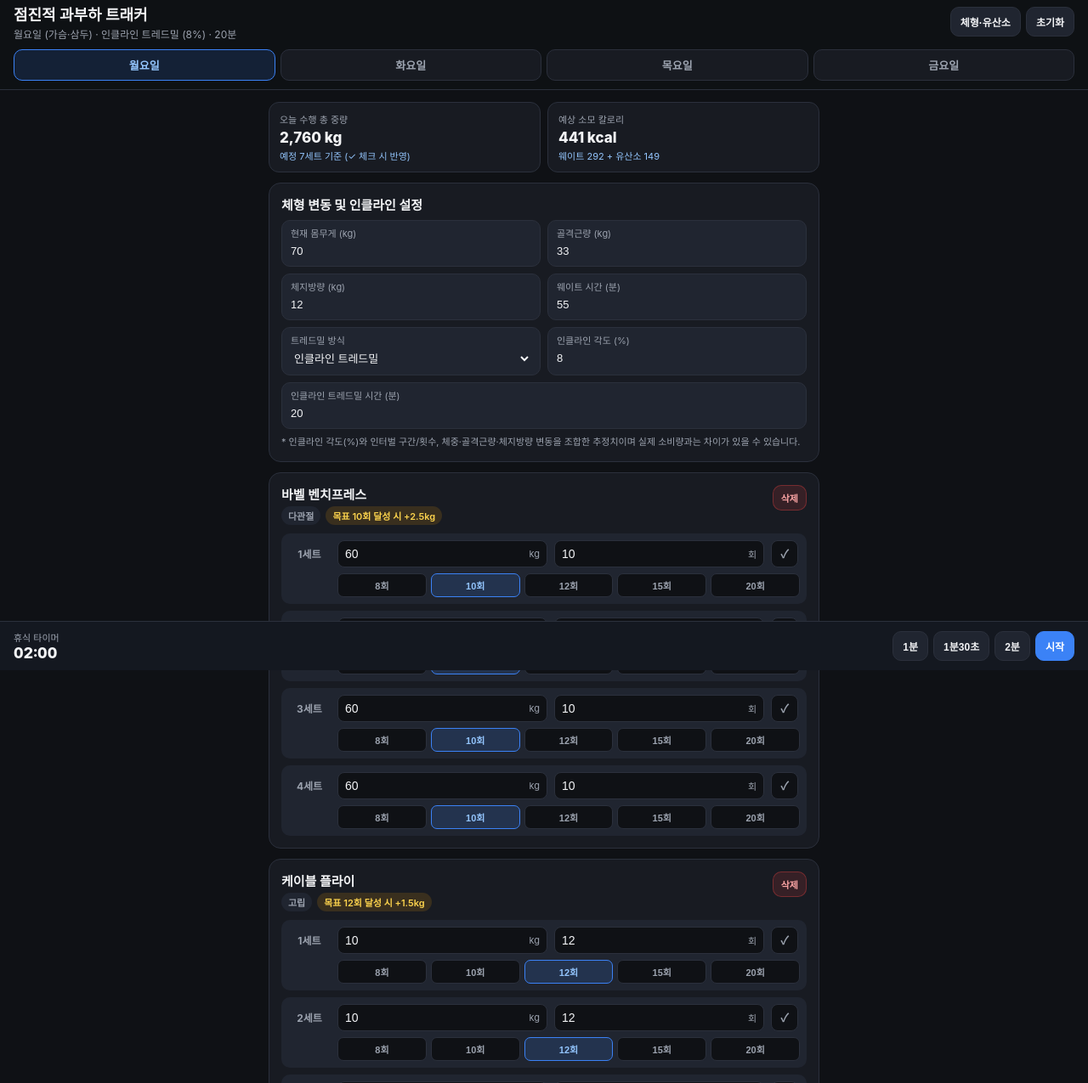
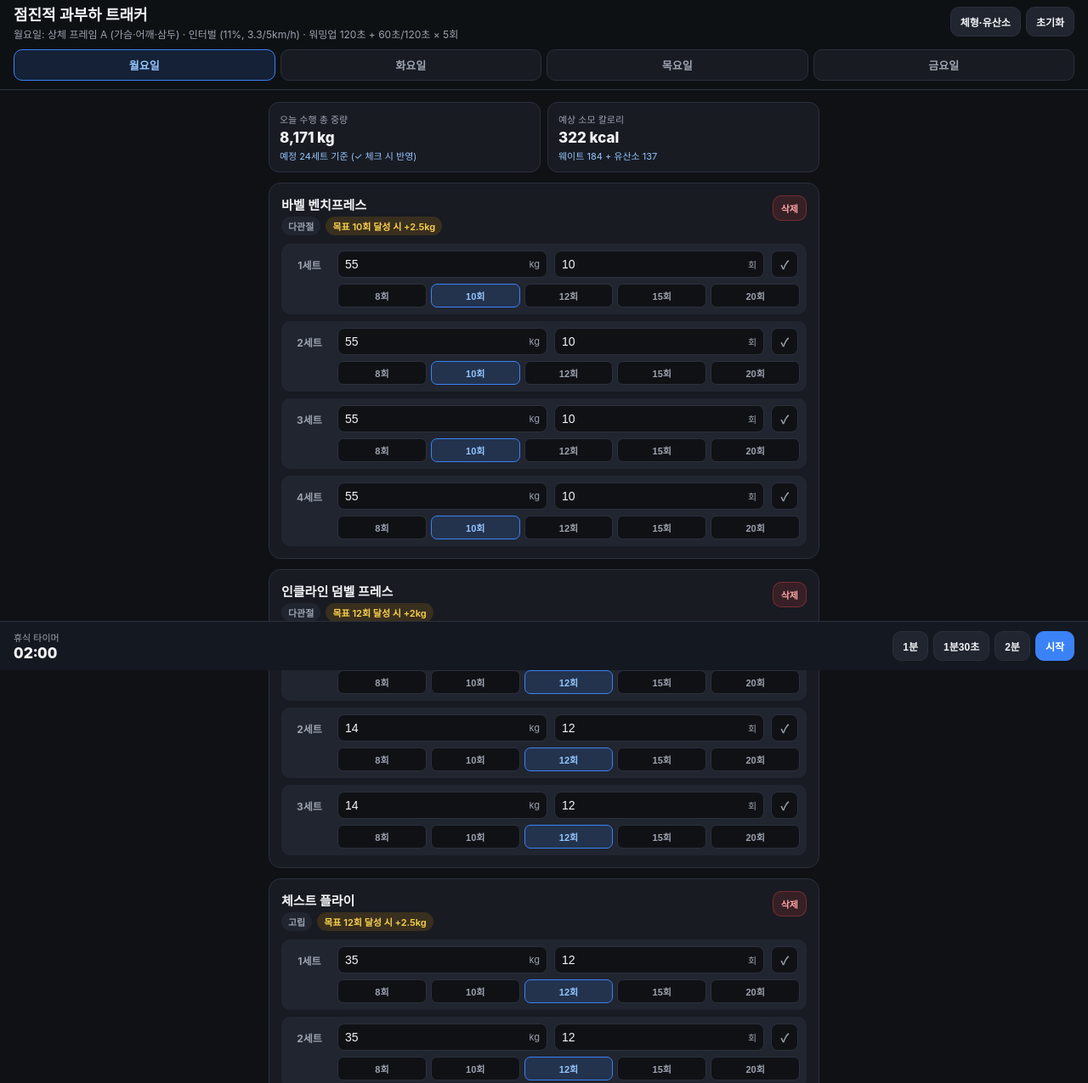
Before and after one commit to hds5353-hash/workout-tracker-, a plain HTML site: page index.html in a window 1280 px wide. Shown: the part 11-1286 px from the top of the page at 85% size. Drawn offline with Linux system fonts and the light colour scheme.

Commit message:
index.html

```diff
--- a/index.html
+++ b/index.html
@@ -383,34 +383,100 @@
   </div>
 
   <script>
-    const STORAGE_KEY = "progressive_overload_tracker_v6";
+    const STORAGE_KEY = "progressive_overload_tracker_v8";
     const DAYS = ["월", "화", "목", "금"];
     const REP_CHOICES = [8, 10, 12, 15, 20];
     const DAY_NAMES = {
-      "월": "월요일 (가슴·삼두)",
-      "화": "화요일 (하체·어깨)",
-      "목": "목요일 (등·이두)",
-      "금": "금요일 (가슴 상부·보조)"
+      "월": "월요일: 상체 프레임 A (가슴·어깨·삼두)",
+      "화": "화요일: 하체 & 호르몬 Day (하체·등·이두)",
+      "목": "목요일: 상체 디테일 B (등/어깨·삼두/전완)",
+      "금": "금요일: 상체 하이라이트 C (가슴/어깨·이두/전완)"
+    };
+
+    const DAY_CARDIO_PRESETS = {
+      "월": {
+        mode: "interval_incline",
+        inclinePct: 11,
+        minutes: 20,
+        warmupSec: 120,
+        lowSpeedKmh: 3.3,
+        highSpeedKmh: 5.0,
+        highSec: 60,
+        lowSec: 120,
+        rounds: 5
+      },
+      "화": {
+        mode: "steady_incline",
+        inclinePct: 12,
+        minutes: 20,
+        warmupSec: 120,
+        lowSpeedKmh: 3.3,
+        highSpeedKmh: 5.5,
+        highSec: 60,
+        lowSec: 120,
+        rounds: 6
+      },
+      "목": {
+        mode: "interval_incline",
+        inclinePct: 11,
+        minutes: 20,
+        warmupSec: 120,
+        lowSpeedKmh: 3.3,
+        highSpeedKmh: 5.0,
+        highSec: 60,
+        lowSec: 120,
+        rounds: 5
+      },
+      "금": {
+        mode: "interval_incline",
+        inclinePct: 11,
+        minutes: 20,
+        warmupSec: 120,
+        lowSpeedKmh: 3.3,
+        highSpeedKmh: 5.0,
+        highSec: 60,
+        lowSec: 120,
+        rounds: 5
+      }
     };
 
     const DEFAULT_ROUTINE = {
       "월": [
-        { id: "mon-bench", name: "바벨 벤치프레스", type: "compound", targetReps: 10, stepKg: 2.5, defaultWeight: 60, sets: 4, restSec: 120 },
-        { id: "mon-fly", name: "케이블 플라이", type: "isolation", targetReps: 12, stepKg: 1.5, defaultWeight: 10, sets: 3, restSec: 90 }
+        { id: "mon-bench", name: "바벨 벤치프레스", type: "compound", targetReps: 10, stepKg: 2.5, defaultWeight: 55, sets: 4, restSec: 120 },
+        { id: "mon-inc-db", name: "인클라인 덤벨 프레스", type: "compound", targetReps: 12, stepKg: 2, defaultWeight: 14, sets: 3, restSec: 120 },
+        { id: "mon-chest-fly", name: "체스트 플라이", type: "isolation", targetReps: 12, stepKg: 2.5, defaultWeight: 35, sets: 3, restSec: 90 },
+        { id: "mon-oh-db", name: "오버헤드 덤벨 프레스", type: "compound", targetReps: 12, stepKg: 2, defaultWeight: 12, sets: 3, restSec: 120 },
+        { id: "mon-slr", name: "사레레 / 케레레", type: "isolation", targetReps: 20, stepKg: 1, defaultWeight: 5, sets: 4, restSec: 75 },
+        { id: "mon-pushdown", name: "[삼두] 케이블 푸쉬다운", type: "isolation", targetReps: 15, stepKg: 2.5, defaultWeight: 35, sets: 3, restSec: 90 },
+        { id: "mon-ab", name: "케이블크런치 / 행잉레그레이즈", type: "isolation", targetReps: 15, stepKg: 2.5, defaultWeight: 30, sets: 4, restSec: 75 }
       ],
       "화": [
-        { id: "tue-squat", name: "바벨 스쿼트", type: "compound", targetReps: 10, stepKg: 5, defaultWeight: 70, sets: 4, restSec: 120 },
-        { id: "tue-rdl", name: "루마니안 데드리프트", type: "compound", targetReps: 10, stepKg: 5, defaultWeight: 60, sets: 3, restSec: 120 },
-        { id: "tue-slr", name: "사이드 레터럴 레이즈", type: "isolation", targetReps: 15, stepKg: 1, defaultWeight: 6, sets: 4, restSec: 75 }
+        { id: "tue-squat", name: "바벨 스쿼트", type: "compound", targetReps: 10, stepKg: 5, defaultWeight: 60, sets: 4, restSec: 120 },
+        { id: "tue-rdl", name: "루마니안 데드리프트", type: "compound", targetReps: 12, stepKg: 5, defaultWeight: 60, sets: 3, restSec: 120 },
+        { id: "tue-inner", name: "이너타이머신", type: "isolation", targetReps: 20, stepKg: 2.5, defaultWeight: 40, sets: 3, restSec: 75 },
+        { id: "tue-outer", name: "아웃타이머신", type: "isolation", targetReps: 20, stepKg: 5, defaultWeight: 75, sets: 3, restSec: 75 },
+        { id: "tue-calf", name: "카프레이즈 (덤벨)", type: "isolation", targetReps: 20, stepKg: 2.5, defaultWeight: 10, sets: 3, restSec: 75 },
+        { id: "tue-arm-pd", name: "암풀다운", type: "isolation", targetReps: 12, stepKg: 2.5, defaultWeight: 35, sets: 3, restSec: 90 },
+        { id: "tue-curl", name: "[이두] 바벨 컬 (또는 EZ바)", type: "isolation", targetReps: 12, stepKg: 2.5, defaultWeight: 25, sets: 3, restSec: 90 }
       ],
       "목": [
-        { id: "thu-row", name: "바벨 로우 / 시티드 로우", type: "compound", targetReps: 10, stepKg: 2.5, defaultWeight: 50, sets: 3, restSec: 120 },
-        { id: "thu-curl", name: "이지바 바벨컬", type: "isolation", targetReps: 12, stepKg: 2.5, defaultWeight: 25, sets: 3, restSec: 90 }
+        { id: "thu-pullup", name: "풀업", type: "compound", targetReps: 4, stepKg: 1, defaultWeight: 0, sets: 3, restSec: 120 },
+        { id: "thu-cable-row", name: "시티드 케이블 로우", type: "compound", targetReps: 12, stepKg: 2.5, defaultWeight: 45, sets: 4, restSec: 120 },
+        { id: "thu-bb-row", name: "바벨로우", type: "compound", targetReps: 8, stepKg: 5, defaultWeight: 45, sets: 4, restSec: 120 },
+        { id: "thu-mil-press", name: "밀리터리 프레스", type: "compound", targetReps: 10, stepKg: 2.5, defaultWeight: 30, sets: 4, restSec: 120 },
+        { id: "thu-slr", name: "사이드 / 케이블 레터럴 레이즈", type: "isolation", targetReps: 20, stepKg: 1, defaultWeight: 5, sets: 4, restSec: 75 },
+        { id: "thu-tri-oh", name: "[삼두] 덤벨 오버헤드 익스텐션", type: "isolation", targetReps: 15, stepKg: 2, defaultWeight: 16, sets: 3, restSec: 90 },
+        { id: "thu-rev-curl", name: "[전완] 리버스 덤벨 컬", type: "isolation", targetReps: 15, stepKg: 2, defaultWeight: 10, sets: 3, restSec: 75 }
       ],
       "금": [
-        { id: "fri-db-bench", name: "덤벨 벤치프레스", type: "compound", targetReps: 10, stepKg: 2, defaultWeight: 14, sets: 4, restSec: 120 },
-        { id: "fri-inc-smith", name: "인클라인 스미스 프레스", type: "compound", targetReps: 10, stepKg: 2.5, defaultWeight: 40, sets: 3, restSec: 120 },
-        { id: "fri-low-fly", name: "로우 케이블 플라이", type: "isolation", targetReps: 12, stepKg: 1.5, defaultWeight: 7.5, sets: 2, restSec: 60 }
+        { id: "fri-db-bench", name: "덤벨 벤치프레스", type: "compound", targetReps: 12, stepKg: 2, defaultWeight: 14, sets: 4, restSec: 120 },
+        { id: "fri-inc-smith", name: "인클라인 스미스 프레스", type: "compound", targetReps: 12, stepKg: 5, defaultWeight: 30, sets: 3, restSec: 120 },
+        { id: "fri-low-fly", name: "로우 케이블 플라이", type: "isolation", targetReps: 12, stepKg: 5, defaultWeight: 5, sets: 2, restSec: 75 },
+        { id: "fri-lat-pd", name: "랫풀다운", type: "compound", targetReps: 12, stepKg: 5, defaultWeight: 40, sets: 4, restSec: 120 },
+        { id: "fri-ab", name: "케이블크런치 / 행잉 레그레이즈", type: "isolation", targetReps: 15, stepKg: 5, defaultWeight: 35, sets: 4, restSec: 75 },
+        { id: "fri-slr", name: "사레레 / 케레레", type: "isolation", targetReps: 20, stepKg: 1, defaultWeight: 5, sets: 4, restSec: 75 },
+        { id: "fri-inc-curl", name: "[이두] 인클라인 덤벨 컬", type: "isolation", targetReps: 12, stepKg: 2, defaultWeight: 10, sets: 3, restSec: 90 },
+        { id: "fri-rev-wrist", name: "[전완] 리버스 리스트 컬", type: "isolation", targetReps: 20, stepKg: 2, defaultWeight: 10, sets: 3, restSec: 75 }
       ]
     };
 
@@ -421,20 +487,15 @@
       } catch (e) {}
       return {
         activeDay: "월",
-        showPanel: true,
+        showPanel: false,
         body: {
           weightKg: 70,
           skeletalMuscleKg: 33,
           bodyFatKg: 12
         },
         cardio: {
-          mode: "steady_incline",
-          inclinePct: 8,
-          minutes: 20,
-          liftingMinutes: 55,
-          highSec: 30,
-          lowSec: 30,
-          rounds: 15
+          ...DAY_CARDIO_PRESETS["월"],
+          liftingMinutes: 35
         },
         routine: structuredClone(DEFAULT_ROUTINE),
         logs: {}
@@ -447,6 +508,19 @@
 
     function saveState() {
       localStorage.setItem(STORAGE_KEY, JSON.stringify(state));
+    }
+
+    function switchDay(d) {
+      state.activeDay = d;
+      const preset = DAY_CARDIO_PRESETS[d];
+      if (preset) {
+        state.cardio = {
+          ...preset,
+          liftingMinutes: state.cardio.liftingMinutes ?? 35
+        };
+      }
+      saveState();
+      render();
     }
 
     function togglePanel() {
@@ -514,52 +588,65 @@
       };
     }
 
+    function calcWalkMet(speedKmh, inclinePct) {
+      const spd = Math.max(0.5, Number(speedKmh) || 3.3);
+      const inc = Math.max(0, Math.min(25, Number(inclinePct) || 0)) / 100;
+      const speedMPerMin = (spd * 1000) / 60;
+      const vo2 = 0.1 * speedMPerMin + 1.8 * speedMPerMin * inc + 3.5;
+      return Math.max(2.0, vo2 / 3.5);
+    }
+
     function calcEstimatedCalories(volInfo) {
       const wKg = Math.max(35, Number(state.body.weightKg) || 70);
       const smmKg = Math.max(0, Number(state.body.skeletalMuscleKg) || 0);
       const fatKg = Math.max(0, Number(state.body.bodyFatKg) || 0);
 
-      let ffmRatio = 1.0;
+      let ffmFactor = 1.0;
       if (smmKg > 0 && wKg > 0) {
         const estFfm = Math.min(wKg, smmKg * 1.28);
-        ffmRatio = Math.min(1.15, Math.max(0.9, 0.88 + (estFfm / wKg) * 0.16));
+        ffmFactor = Math.min(1.08, Math.max(0.94, 0.92 + (estFfm / wKg) * 0.1));
       } else if (fatKg > 0 && wKg > fatKg) {
         const leanRatio = (wKg - fatKg) / wKg;
-        ffmRatio = Math.min(1.15, Math.max(0.9, 0.85 + leanRatio * 0.2));
+        ffmFactor = Math.min(1.08, Math.max(0.94, 0.9 + leanRatio * 0.12));
       }
 
       const incline = Math.max(0, Math.min(25, Number(state.cardio.inclinePct) || 0));
-      const baseInclineMet = 4.3 + incline * 0.28;
+      const lowSpd = Math.max(0.5, Number(state.cardio.lowSpeedKmh) || 3.3);
+      const highSpd = Math.max(0.5, Number(state.cardio.highSpeedKmh) || 5.5);
+
+      const lowMet = calcWalkMet(lowSpd, incline);
+      const highMet = calcWalkMet(highSpd, incline);
 
       let cardioKcal = 0;
       let cardioLabel = "인클라인 트레드밀";
 
       if (state.cardio.mode === "interval_incline") {
-        cardioLabel = `인클라인 인터벌 (${incline}%)`;
+        cardioLabel = `인터벌 (${incline}%, ${lowSpd}/${highSpd}km/h)`;
+        const warmupHours = (Math.max(0, Number(state.cardio.warmupSec) || 0)) / 3600;
         const highSec = Math.max(0, Number(state.cardio.highSec) || 0);
         const lowSec = Math.max(0, Number(state.cardio.lowSec) || 0);
         const rounds = Math.max(0, Number(state.cardio.rounds) || 0);
-        const totalIntervalSec = (highSec + lowSec) * rounds;
 
-        if (totalIntervalSec > 0) {
-          const highHours = (highSec * rounds) / 3600;
-          const lowHours = (lowSec * rounds) / 3600;
-          const highMet = baseInclineMet * 1.35;
-          const lowMet = Math.max(2.8, baseInclineMet * 0.75);
-          cardioKcal = ((highMet * highHours) + (lowMet * lowHours)) * wKg * ffmRatio;
-        } else {
-          const totalHours = (Number(state.cardio.minutes) || 0) / 60;
-          cardioKcal = (baseInclineMet * 1.15) * wKg * totalHours * ffmRatio;
-        }
+        const highHours = (highSec * rounds) / 3600;
+        const lowHours = (lowSec * rounds) / 3600;
+        const cooldownMet = calcWalkMet(3.0, 5);
+        const cooldownHours = 180 / 3600;
+
+        cardioKcal = (
+          lowMet * warmupHours +
+          highMet * highHours +
+          lowMet * lowHours +
+          cooldownMet * cooldownHours
+        ) * wKg * ffmFactor;
       } else {
-        cardioLabel = `인클라인 트레드밀 (${incline}%)`;
+        cardioLabel = `기본 (${incline}%, ${lowSpd}km/h)`;
         const totalHours = (Number(state.cardio.minutes) || 0) / 60;
-        cardioKcal = baseInclineMet * wKg * totalHours * ffmRatio;
+        cardioKcal = lowMet * wKg * totalHours * ffmFactor;
       }
 
       const liftHours = (Number(state.cardio.liftingMinutes) || 0) / 60;
-      const volumeBonus = volInfo.volume * 0.0035;
-      const liftingKcal = (4.5 * wKg * liftHours * ffmRatio) + volumeBonus;
+      const volumeBonus = volInfo.volume * 0.002;
+      const liftingKcal = (4.2 * wKg * liftHours * ffmFactor) + volumeBonus;
 
       return {
         cardioKcal: Math.round(cardioKcal),
@@ -617,7 +704,7 @@
     }
 
     function resetDefaults() {
-      if (!confirm("종목, 체형/유산소 설정, 기록을 초기값으로 되돌릴까요?")) return;
+      if (!confirm("종목, 체형/유산소 설정, 기록을 새 루틴 초기값으로 되돌릴까요?")) return;
       localStorage.removeItem(STORAGE_KEY);
       state = loadState();
       render();
@@ -674,14 +761,14 @@
     function render() {
       const day = state.activeDay;
       document.getElementById("dayTabs").innerHTML = DAYS.map(d =>
-        `<button class="tab ${day === d ? "active" : ""}" onclick="state.activeDay='${d}'; saveState(); render();">${d}요일</button>`
+        `<button class="tab ${day === d ? "active" : ""}" onclick="switchDay('${d}')">${d}요일</button>`
       ).join("");
 
       const volInfo = calcTotalVolume(day);
       const kcalInfo = calcEstimatedCalories(volInfo);
 
       const cardioMetaText = state.cardio.mode === "interval_incline"
-        ? `${kcalInfo.cardioLabel} · ${state.cardio.highSec}초/${state.cardio.lowSec}초 × ${state.cardio.rounds}회`
+        ? `${kcalInfo.cardioLabel} · 워밍업 ${state.cardio.warmupSec}초 + ${state.cardio.highSec}초/${state.cardio.lowSec}초 × ${state.cardio.rounds}회`
         : `${kcalInfo.cardioLabel} · ${state.cardio.minutes}분`;
 
       document.getElementById("daySummary").textContent = `${DAY_NAMES[day]} · ${cardioMetaText}`;
@@ -707,21 +794,37 @@
 
       const intervalFieldsHtml = state.cardio.mode === "interval_incline" ? `
         <div class="form-box">
-          <label>고강도 구간 (초)</label>
+          <label>워밍업 시간 (초)</label>
+          <input type="number" step="10" value="${state.cardio.warmupSec}" onchange="updateCardio('warmupSec', this.value)" />
+        </div>
+        <div class="form-box">
+          <label>인터벌 반복 횟수 (라운드)</label>
+          <input type="number" step="1" value="${state.cardio.rounds}" onchange="updateCardio('rounds', this.value)" />
+        </div>
+        <div class="form-box">
+          <label>고강도 시간 (초)</label>
           <input type="number" step="5" value="${state.cardio.highSec}" onchange="updateCardio('highSec', this.value)" />
         </div>
         <div class="form-box">
-          <label>저강도 구간 (초)</label>
+          <label>저강도 휴식 (초)</label>
           <input type="number" step="5" value="${state.cardio.lowSec}" onchange="updateCardio('lowSec', this.value)" />
         </div>
-        <div class="form-box form-full">
-          <label>인터벌 반복 횟수 (라운드)</label>
-          <input type="number" step="1" value="${state.cardio.rounds}" onchange="updateCardio('rounds', this.value)" />
+        <div class="form-box">
+          <label>고강도 속도 (km/h)</label>
+          <input type="number" step="0.1" value="${state.cardio.highSpeedKmh}" onchange="updateCardio('highSpeedKmh', this.value)" />
+        </div>
+        <div class="form-box">
+          <label>워밍업·저강도 속도 (km/h)</label>
+          <input type="number" step="0.1" value="${state.cardio.lowSpeedKmh}" onchange="updateCardio('lowSpeedKmh', this.value)" />
         </div>
       ` : `
-        <div class="form-box form-full">
+        <div class="form-box">
           <label>인클라인 트레드밀 시간 (분)</label>
           <input type="number" step="1" value="${state.cardio.minutes}" onchange="updateCardio('minutes', this.value)" />
+        </div>
+        <div class="form-box">
+          <label>속도 (km/h)</label>
+          <input type="number" step="0.1" value="${state.cardio.lowSpeedKmh}" onchange="updateCardio('lowSpeedKmh', this.value)" />
         </div>
       `;
 
@@ -742,7 +845,7 @@
               <input type="number" step="0.1" value="${state.body.bodyFatKg}" onchange="updateBody('bodyFatKg', this.value)" />
             </div>
             <div class="form-box">
-              <label>웨이트 시간 (분)</label>
+              <label>순수 웨이트 시간 (분, 휴식 제외)</label>
               <input type="number" step="5" value="${state.cardio.liftingMinutes}" onchange="updateCardio('liftingMinutes', this.value)" />
             </div>
             <div class="form-box">
@@ -759,7 +862,7 @@
             ${intervalFieldsHtml}
           </div>
           <div class="note">
-            * 인클라인 각도(%)와 인터벌 구간/횟수, 체중·골격근량·체지방량 변동을 조합한 추정치이며 실제 소비량과는 차이가 있을 수 있습니다.
+            * 보행 속도(km/h)와 경사도(%), 워밍업·인터벌·마무리 쿨다운 및 체성분 변동을 반영한 추정치입니다.
           </div>
         </section>
       ` : "";
```
